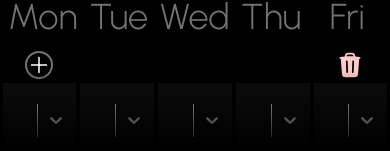
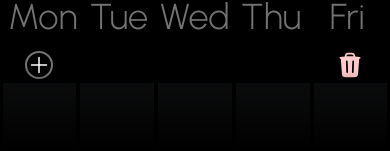
Before and after one commit to amansxcalibur/attendanceTrackerFront, a Next.js app in the folder bunk-mater/: page /add in a window 390 px wide. Shown: the part 690-841 px from the top of the page. Built offline with nearby package versions, Linux system fonts and the light colour scheme.

Commit message:
fixed button visibility in drop select and made it responsive on mobile

```diff
--- a/bunk-mater/components/drop_select/drop_select.jsx
+++ b/bunk-mater/components/drop_select/drop_select.jsx
@@ -5,9 +5,9 @@ import { useEffect, useState } from "react";
 
 export default function Drop({tableData, handleUpdate, row, col, statusman, optionList, setOptionList}){
   const [selectedOptions, setSelectedOptions] = useState();
-  const [windowHeight, setWindowHeight] = useState(0);
+  const [windowWidth, setWindowWidth] = useState(641);
   useEffect(()=>{
-    setWindowHeight(window.innerHeight);
+    setWindowWidth(window.innerWidth);
   },[])
 
   function handleSelect(data){
@@ -40,14 +40,15 @@ export default function Drop({tableData, handleUpdate, row, col, statusman, opti
           isClearable={true}
           isSearchable={true}
           styles={{
-            control: (baseStyles, state)=>(windowHeight<640)?({
+            control: (baseStyles, state)=>(windowWidth<640)?({
               ...baseStyles,
               borderColor: state.isFocused?"white":"transparent",
-              height:"12vh",
+              height:"14vh",
+              width: statusman?"92vw":"",
               backgroundColor:tableData[row][col]==null?"":"#202224",
               color:"",
               display:"flex",
-              flexDirection:"column",
+              flexDirection: statusman?"row":"column",
               overflow:"scroll",
               fontSize:statusman?"30px":""
               //wordBreak:"break-all"
@@ -61,7 +62,7 @@ export default function Drop({tableData, handleUpdate, row, col, statusman, opti
               display:"flex",
               fontSize:statusman?"1.5vw":""
             }),
-            valueContainer: (baseStyles, state)=>(windowHeight<640)?({
+            valueContainer: (baseStyles, state)=>(windowWidth<640)?({
               ...baseStyles,
               overflow:"scroll",
             }):
@@ -75,7 +76,8 @@ export default function Drop({tableData, handleUpdate, row, col, statusman, opti
             }),
             option: (baseStyles, { isFocused, isSelected }) => ({
               ...baseStyles,
-                backgroundColor: isSelected ? "green" : isFocused ? "#00AA4A" : undefined
+                backgroundColor: isSelected ? "green" : isFocused ? "#00AA4A" : undefined,
+                fontSize:statusman?"30px":""
             }),
             placeholder: (baseStyles, state)=>({
               ...baseStyles,
--- a/bunk-mater/components/statusman/add_new_sub.jsx
+++ b/bunk-mater/components/statusman/add_new_sub.jsx
@@ -172,7 +172,7 @@ export default function AddNewSubs({dateCurr, dateQuerForDisp, refreshCont, setR
                     <Drop tableData={[{}]} handleUpdate={handleUpdate} row={0} col={0} statusman={true} optionList={optionList} setOptionList={setOptionList}></Drop>
                 }
             </div>
-            <div className={`max-sm:hidden flex justify-end ${addNewSub=="" || addNewSub=="Discard" || addNewSub=="Save"?"hidden":""}`}>
+            <div className={`flex justify-end ${addNewSub=="" || addNewSub=="Discard" || addNewSub=="Save"?"hidden":""}`}>
                 <div className="rounded-full h-16 w-16 flex justify-center items-center overflow-hidden">
                     <Popup compToPass={<CheckSvg/>} setDecisionCheck={setAddNewSub} message={{message:"Are you sure you want to save the changes?", opt:["Cancel", "Save"]}}/>
                 </div>
--- a/bunk-mater/components/svg/check.jsx
+++ b/bunk-mater/components/svg/check.jsx
@@ -1,7 +1,7 @@
 export default function Check(){
     return(
         <svg xmlns="http://www.w3.org/2000/svg" viewBox="0 0 24 24" fill="currentColor"
-            className="fill-current text-[#737373] hover:text-white size-[2.7vw] max-sm:size-7 max-sm:text-white before: hover:border-white border-2 border-[#737373] rounded-full">
+            className="fill-current text-[#737373] hover:text-white size-[2.7vw] max-sm:size-12 max-sm:text-white before: hover:border-white border-2 border-[#737373] rounded-full">
             <path fillRule="evenodd" d="M19.916 4.626a.75.75 0 0 1 .208 1.04l-9 13.5a.75.75 0 0 1-1.154.114l-6-6a.75.75 0 0 1 1.06-1.06l5.353 5.353 8.493-12.74a.75.75 0 0 1 1.04-.207Z" clipRule="evenodd" />
         </svg>
     )
--- a/bunk-mater/components/svg/x.jsx
+++ b/bunk-mater/components/svg/x.jsx
@@ -1,7 +1,7 @@
 export default function X(){
     return(
         <svg xmlns="http://www.w3.org/2000/svg" viewBox="0 0 24 24" fill="currentColor"
-        className="fill-current text-[#737373] hover:text-white size-[2.7vw] max-sm:size-7 max-sm:text-white before: hover:border-white border-2 border-[#737373] rounded-full">
+        className="fill-current text-[#737373] hover:text-white size-[2.7vw] max-sm:size-12 max-sm:text-white before: hover:border-white border-2 border-[#737373] rounded-full">
             <path fillRule="evenodd" d="M5.47 5.47a.75.75 0 0 1 1.06 0L12 10.94l5.47-5.47a.75.75 0 1 1 1.06 1.06L13.06 12l5.47 5.47a.75.75 0 1 1-1.06 1.06L12 13.06l-5.47 5.47a.75.75 0 0 1-1.06-1.06L10.94 12 5.47 6.53a.75.75 0 0 1 0-1.06Z" clipRule="evenodd" />
         </svg>
     )
```
